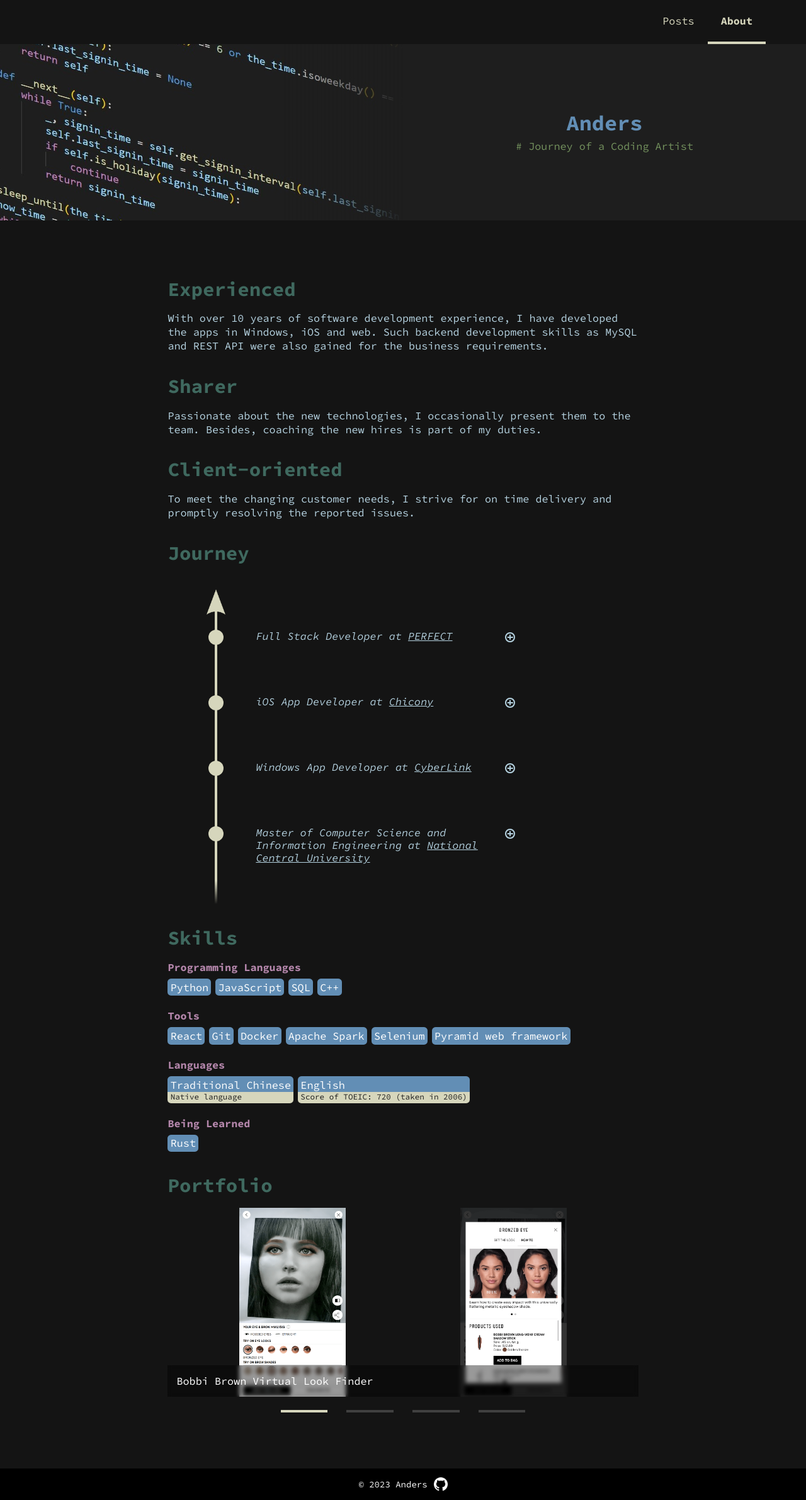
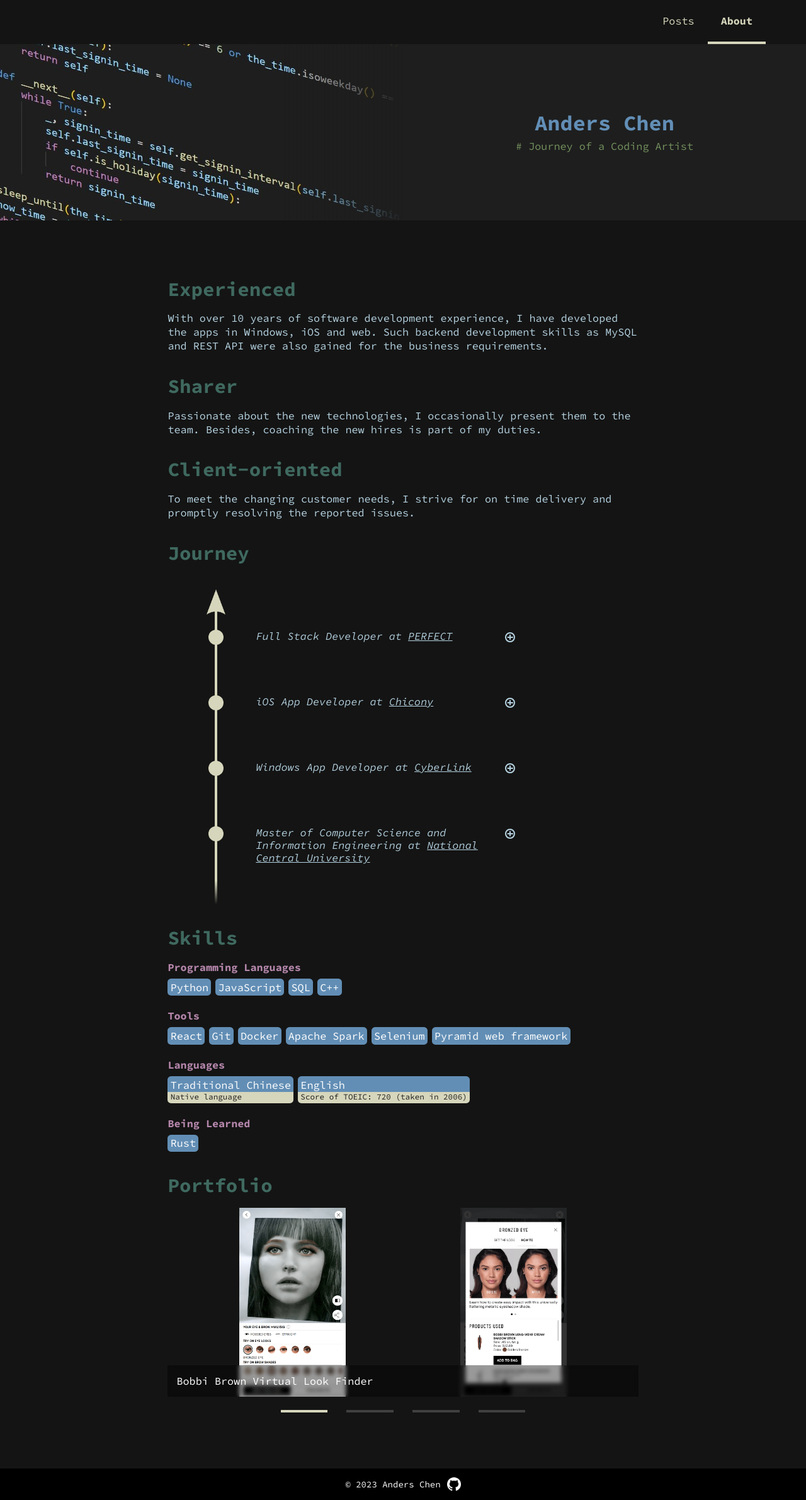
Before and after one commit to NoobRocks/noobrocks.github.io, a React (Create React App) app: page / in a window 1280 px wide. Shown: the whole page at 63% size. Built offline with nearby package versions, Linux system fonts and the light colour scheme.

Commit message:
update the title
be specific about the name

```diff
--- a/public/index.html
+++ b/public/index.html
@@ -6,7 +6,7 @@
     <meta name="viewport" content="width=device-width, initial-scale=1, viewport-fit=cover" />
     <meta
       name="description"
-      content="Anders Portfolio"
+      content="Portfolio of %REACT_APP_MY_NAME%"
     />
     <link rel="apple-touch-icon" href="%PUBLIC_URL%/apple-touch-icon.png" />
     <!--
@@ -23,7 +23,7 @@
       work correctly both with client-side routing and a non-root public URL.
       Learn how to configure a non-root public URL by running `npm run build`.
     -->
-    <title>Anders</title>
+    <title>%REACT_APP_MY_NAME%</title>
 
     <link rel="preconnect" href="https://fonts.googleapis.com">
     <link rel="preconnect" href="https://fonts.gstatic.com" crossorigin>
@@ -31,13 +31,13 @@
 
     <% if (process.env.REACT_APP_DEPLOY_URL) { %>
       <meta property="og:url" content="%REACT_APP_DEPLOY_URL%">
-      <meta property="og:title" content="Anders">
-      <meta property="og:description" content="Anders Portfolio">
+      <meta property="og:title" content="%REACT_APP_MY_NAME%">
+      <meta property="og:description" content="Portfolio of %REACT_APP_MY_NAME%">
       <meta property="og:image" content="%REACT_APP_DEPLOY_URL%/portrait.jpg">
 
       <meta name="twitter:card" content="summary_large_image">
-      <meta name="twitter:title" content="Anders">
-      <meta name="twitter:description" content="Anders Portfolio">
+      <meta name="twitter:title" content="%REACT_APP_MY_NAME%">
+      <meta name="twitter:description" content="Portfolio of %REACT_APP_MY_NAME%">
       <meta name="twitter:image" content="%REACT_APP_DEPLOY_URL%/portrait.jpg">
     <% } %>
 
--- a/src/About/Hero/index.js
+++ b/src/About/Hero/index.js
@@ -28,7 +28,7 @@ function Hero () {
   return (
     <div style={heroStyle}>
       <div style={styles.heroText}>
-        <span style={styles.heroTitle}>Anders</span>
+        <span style={styles.heroTitle}>{process.env.REACT_APP_MY_NAME}</span>
         <span style={styles.heroSubtitle}># Journey of a Coding Artist</span>
       </div>
       <div style={codeViewportStyle} ref={codeViewportRef}>
--- a/src/Footer/index.js
+++ b/src/Footer/index.js
@@ -15,7 +15,7 @@ function Footer() {
     <>
       <div style={styles.footerPlaceholder}/>
       <div style={styles.footer}>
-        <div>&copy;&#32;2023&#32;Anders</div>
+        <div>{`© 2023 ${process.env.REACT_APP_MY_NAME}`}</div>
         {socialLinks.map(linkInfo => (
           <a key={`socialLink${linkInfo.kind}`} target="_blank" href={linkInfo.link} rel="noreferrer" style={styles.socialLink}>
             {linkInfo.image ?
```
Also changed, not shown: 1 other file (tests, documents, lock files or other folders).
